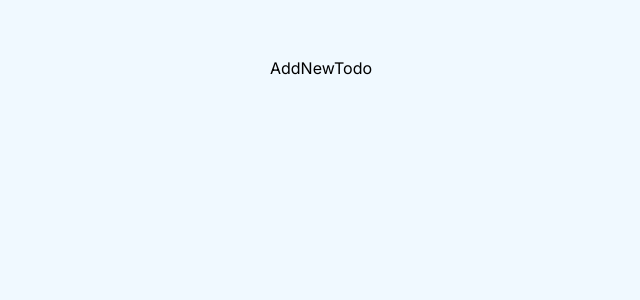
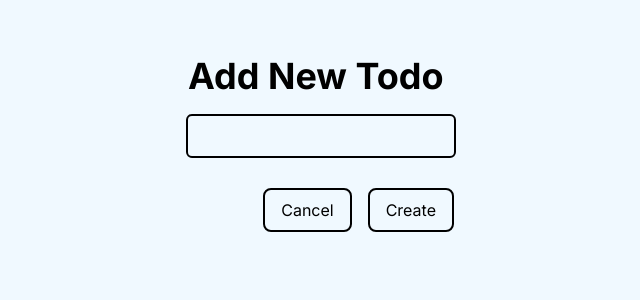
Before and after one commit to NedzadDonlagic04/nextjs-todo-list, a Next.js app: page /new in a window 1280 px wide. Shown: the top 300 px of the page, without its empty margins (319-959 px from the left). Built offline with nearby package versions, Linux system fonts and the light colour scheme.

Commit message:
Added functionality to create a TodoItem

```diff
--- a/app/new/page.tsx
+++ b/app/new/page.tsx
@@ -1,5 +1,34 @@
+import { prisma } from "@db/db";
+import { redirect } from "next/navigation";
+import Link from "next/link";
+
+async function createTodo(data: FormData) {
+  "use server"
+
+  const title = data.get("todo-title")?.valueOf();
+
+  if(typeof(title) !== "string") throw new Error("Title not type string");
+
+  if(title.trim().length === 0) throw new Error("Title has to be a string longer than 0");
+
+  await prisma.todo.create({ data: { title: title.trim(), complete: false }});
+
+  redirect("/");
+}
+
 export default function AddNewTodo() {
   return (
-    <div>AddNewTodo</div>
+    <>
+      <header>
+          <h1 className="text-4xl font-bold">Add New Todo</h1>
+      </header>
+      <form className="mt-5 flex flex-col gap-3" action={createTodo}>
+        <input type="text" name="todo-title" className="bg-sky-50 outline outline-2 outline-black rounded py-2 px-4 transition-all ease-in-out duration-200 focus:outline-2 focus:outline-offset-4" required />
+        <div className="flex flex-row justify-end gap-4">
+            <Link href='/' className="btn">Cancel</Link>
+            <button type="submit" className="btn">Create</button>
+        </div>
+      </form>
+    </>
   );
 }
```
